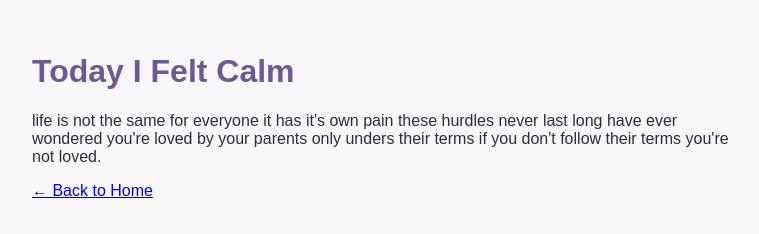
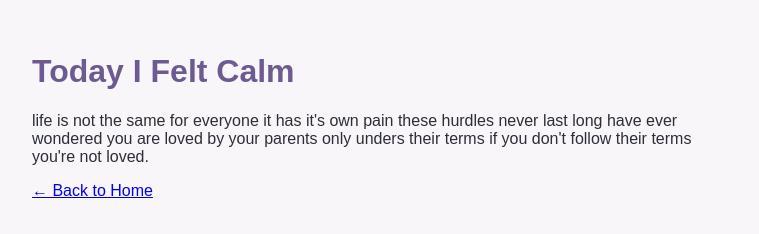
Before and after one commit to untoldfeelings23/dear-stranger, a plain HTML site: page blog/today-i-felt-calm.html in a window 1280 px wide. Shown: the whole page, without its empty margins (258-1017 px from the left). Drawn offline with Linux system fonts and the light colour scheme.

Commit message:
Update today-i-felt-calm.html

```diff
--- a/blog/today-i-felt-calm.html
+++ b/blog/today-i-felt-calm.html
@@ -20,7 +20,7 @@
 <body>
   <h1>Today I Felt Calm</h1>
   <p>
-   life is not the same for everyone it has it's own pain these hurdles never last long have ever wondered you're loved by your parents only unders their terms if you don't follow their terms you're not loved.
+   life is not the same for everyone it has it's own pain these hurdles never last long have ever wondered you are loved by your parents only unders their terms if you don't follow their terms you're not loved.
   </p>
   <a href="../index.html">← Back to Home</a>
 </body>
```
